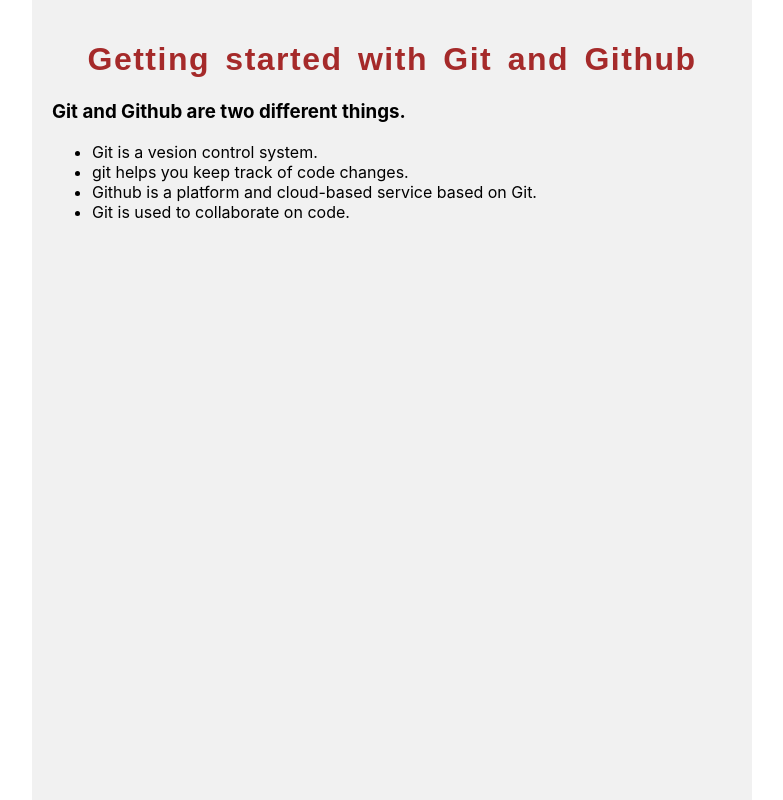
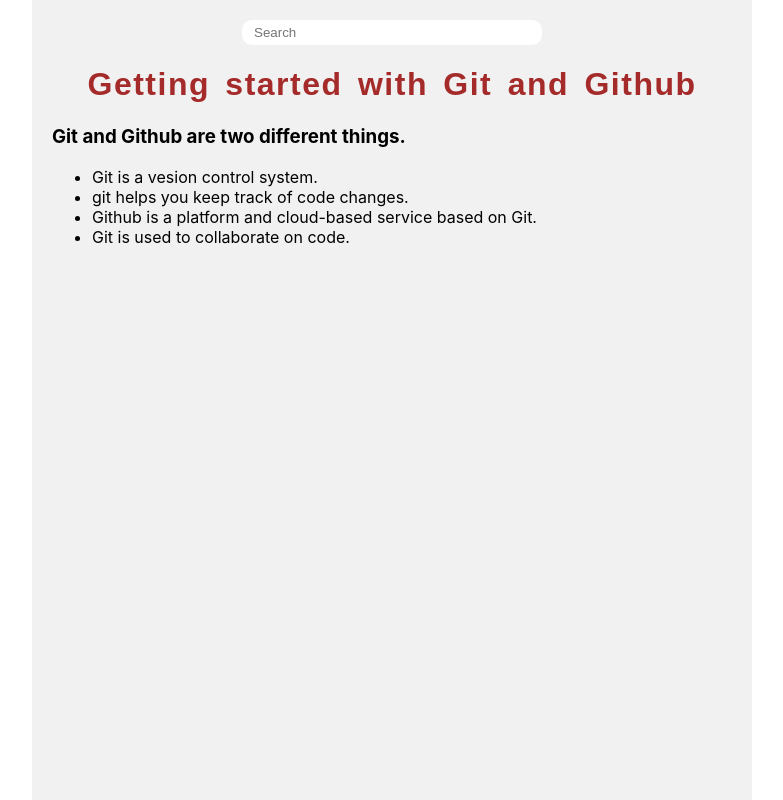
Before and after one commit to sksamassa/sksamassa-tests.github.io, a React (Create React App) app: page / in a window 1280 px wide. Shown: the whole page, without its empty margins (248-1031 px from the left). Built offline with nearby package versions, Linux system fonts and the light colour scheme.

Commit message:
Adding  a new search bar on top of the page

```diff
--- a/src/Center.js
+++ b/src/Center.js
@@ -1,4 +1,5 @@
 import './center.css';
+
 
 
 export default function Center({children}) {
--- a/src/LearningGit.js
+++ b/src/LearningGit.js
@@ -1,9 +1,10 @@
 import './learningGit.css';
-
+import SearchBar from './SearchBar';
 
 export default function LearingGit() {
     return(
         <div className='learning'>
+            <SearchBar />
             <h1>Getting started with Git and Github</h1>
             <h3>Git and Github are two different things.</h3>
             <ul>
--- /dev/null
+++ b/src/SearchBar.js
@@ -0,0 +1,23 @@
+import { useState } from 'react';
+import './searchBar.css';
+
+export default function SearchBar(){
+    const [searchMessage, setSearchMessage] = useState('');
+
+    function handleSearchChange(e) {
+        e.preventDefault();
+        setSearchMessage(e.target.value);
+    }
+
+    return(
+        <div className='search'>
+            <input
+                type='search'
+                placeholder='Search'
+                value={searchMessage}
+                onChange={handleSearchChange}
+                    />
+
+        </div>
+    )
+}
--- /dev/null
+++ b/src/searchBar.css
@@ -0,0 +1,12 @@
+.search input {
+    width: 300px;
+    padding: 5px 12px;
+    background-color: #fff;
+    border: none;
+    border-radius: 10px;
+}
+
+.search {
+    display: flex;
+    justify-content: center;
+}
```
